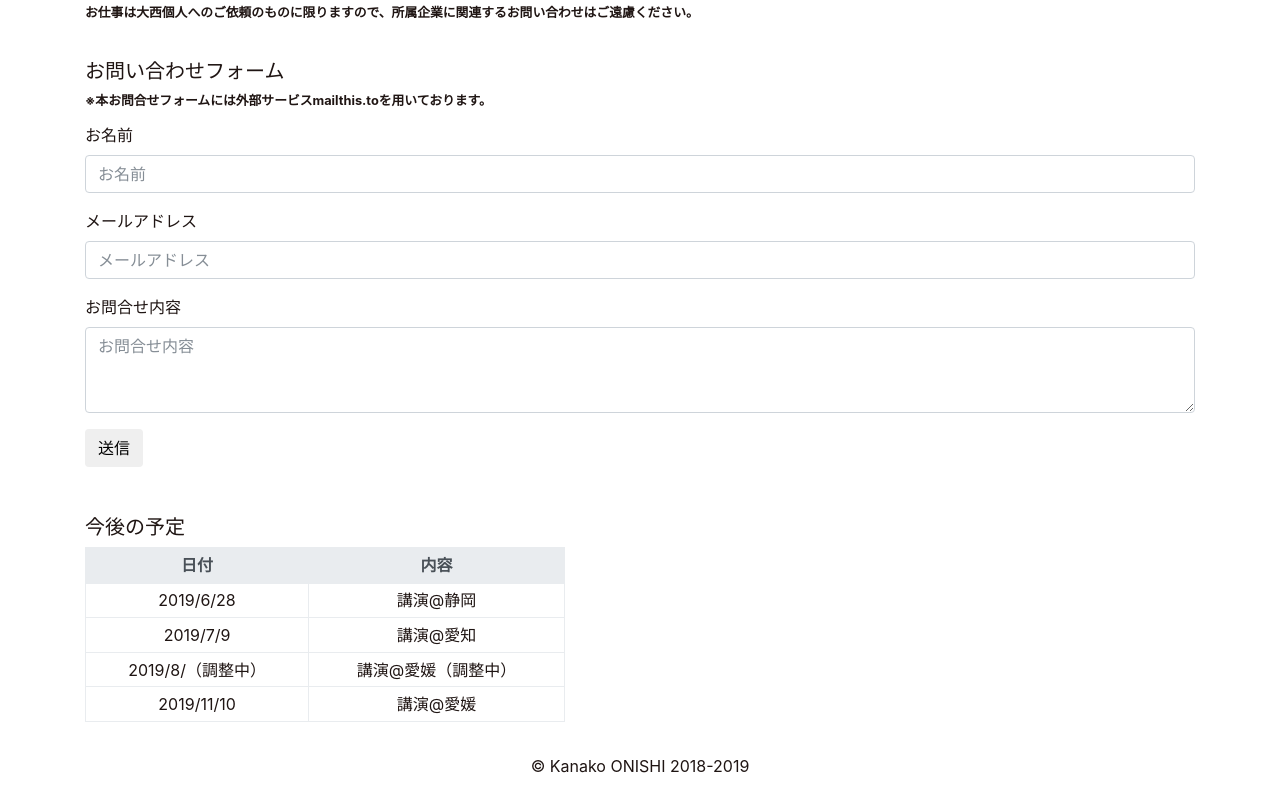
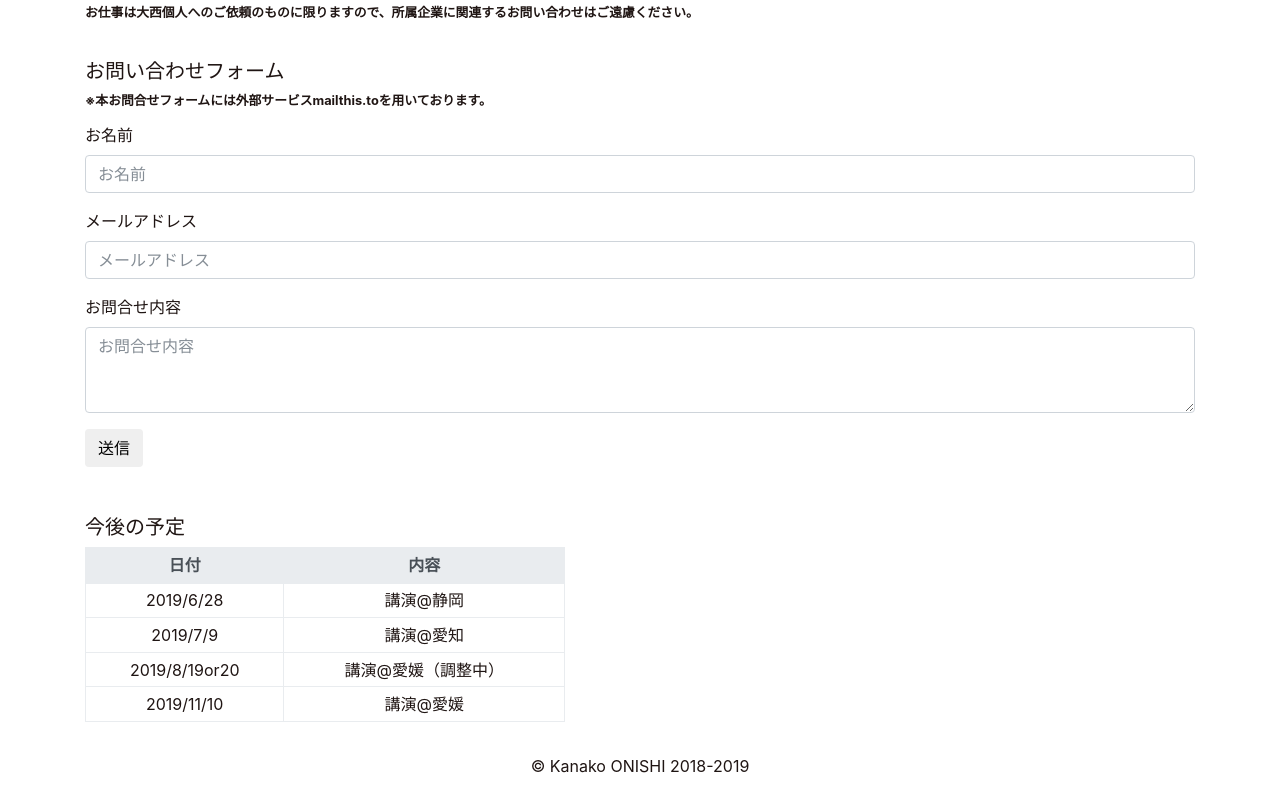
Before and after one commit to KanakoONISHI/HomePage, a plain HTML site: page contact.html in a window 1280 px wide. Shown: the part 623-1417 px from the top of the page. Drawn offline with nearby package versions, Linux system fonts and the light colour scheme.

Commit message:
Update contact.html

```diff
--- a/contact.html
+++ b/contact.html
@@ -110,7 +110,7 @@
       <tbody>
        <tr><td>2019/6/28</td><td>講演@静岡</td></tr>
        <tr><td>2019/7/9</td><td>講演@愛知</td></tr>
-       <tr><td>2019/8/（調整中）</td><td>講演@愛媛（調整中）</td></tr>
+       <tr><td>2019/8/19or20</td><td>講演@愛媛（調整中）</td></tr>
        <tr><td>2019/11/10</td><td>講演@愛媛</td></tr>
       </tbody>
     </table>
```
